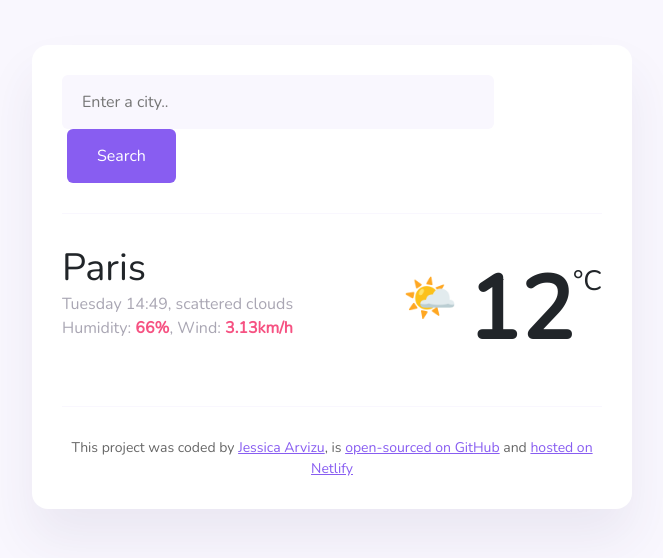
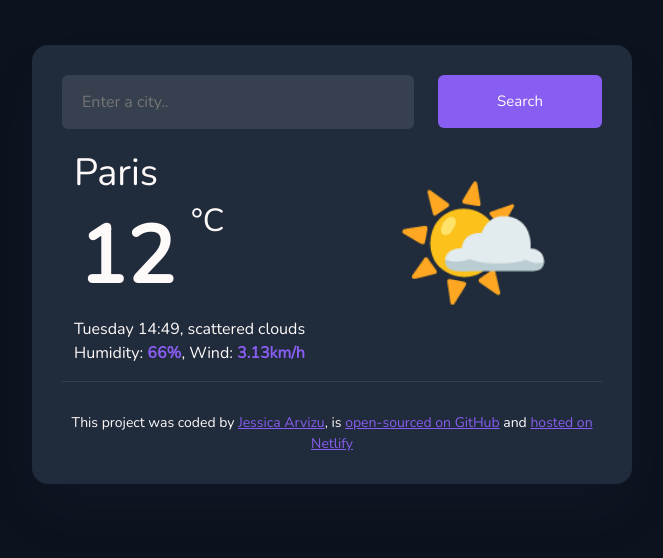
Before and after one commit to jessicaArvizu/Custom-Weather-App, a plain HTML site: page index.html in a window 1280 px wide. Shown: the whole page, without its empty margins (308-971 px from the left). Drawn offline with nearby package versions, Linux system fonts and the light colour scheme.

Commit message:
New Design

```diff
--- a/index.html
+++ b/index.html
@@ -9,31 +9,57 @@
     <link href="https://cdn.jsdelivr.net/npm/bootstrap@5.3.2/dist/css/bootstrap.min.css" rel="stylesheet"
         integrity="sha384-T3c6CoIi6uLrA9TneNEoa7RxnatzjcDSCmG1MXxSR1GAsXEV/Dwwykc2MPK8M2HN" crossorigin="anonymous">
     <link rel="stylesheet" href="src/style.css" />
-    <title>Meteo App</title>
+    <title>Weather App</title>
 </head>
 
 <body>
-    <div class="weather-app">
+    <div class="container weather-app">
+
         <header>
             <form class="search-form">
+                <div class="row">
+                    <div class="col-sm-8">
                         <input type="search" placeholder="Enter a city.." required class="search-form-input" />
+                    </div>
+                    <div class="col-sm-4">
                         <input type="submit" value="Search" class="search-form-button" />
+                    </div>
+                </div>
             </form>
         </header>
+
         <main>
-            <div class="weather-app-data">
-                <div>
+            <div class="row">
+                <div class="col-sm-6">
+                    <div class="container">
+                        <div class="row row-city">
                             <h1 class="weather-app-city">Paris</h1>
+                        </div>
+                        <div class="row row-weather-app-temperature">
+                            <div class="row g-0 row-weather-app-temperature">
+                                <div class="col-6 d-flex justify-content-center">
+                                    <div class="weather-app-temperature">12</div>
+                                </div>
+                                <div class="col-6 d-flex justify-content-start">
+                                    <div class="weather-app-unit">°C</div>
+                                </div>
+                            </div>
+                        </div>
+                        <div class="row row-weather-details">
                             <p class="weather-app-details">
                                 Tuesday 14:49, scattered clouds
                                 <br />
                                 Humidity: <strong>66%</strong>, Wind: <strong>3.13km/h</strong>
                             </p>
                         </div>
-                <div class="weather-app-temperature-container">
+                    </div>
+                </div>
+                <div class="col-sm-6">
+                    <div class="row">
+                        <div class="col d-flex justify-content-center">
                             <div class="weather-app-icon">🌤️</div>
-                    <div class="weather-app-temperature">12</div>
-                    <div class="weatehr-app-unit">°C</div>
+                        </div>
+                    </div>
                 </div>
             </div>
         </main>
--- a/src/style.scss
+++ b/src/style.scss
@@ -3,12 +3,14 @@
 /* Colors */
 $main: #0C131E;
 $surfaces: #202B3B;
+$items: #36404e;
 $accent: #885df1;
 $white: #FFFAFA;
 
 body {
-    background-color: #f9f7fe;
+    background-color: $main;
     font-family: 'Nunito', sans-serif;
+    color: $white;
 }
 
 a {
@@ -16,7 +18,7 @@ a {
 }
 
 .weather-app {
-    background: white;
+    background: $surfaces;
     max-width: 600px;
     margin: 45px auto;
     box-shadow: 0 30px 50px rgba(65, 50, 100, 0.08);
@@ -24,80 +26,74 @@ a {
     padding: 30px;
 }
 
-header {
-    border-bottom: 1px solid #f9f7fe;
-    padding: 0 0 30px 0;
-}
+
+.search-form {
+    width: 100%;
 
     .search-form-input {
-    background-color: #f9f7fe;
+        background-color: $items;
         border: none;
         border-radius: 6px;
         width: 80%;
         font-size: 16px;
         padding: 15px 20px;
+        width: 100%;
     }
 
     .search-form-button {
-    background: #885df1;
+        width: 100%;
+        background: $accent;
         padding: 15px 30px;
         border: none;
-    font-size: 16px;
-    margin-left: 5px;
+        font-size: 15px;
         border-radius: 6px;
-    color: white;
+        color: $white;
+    }
 }
 
+
 main {
-    padding: 30px 0;
-}
-
-.weather-app-data {
-    display: flex;
-    justify-content: space-between;
-}
-
+    margin-top: 20px;
+    .row-city {
         .weather-app-city {
             margin: 0;
             font-size: 38px;
             line-height: 48px;
         }
+    }
 
+    .row-weather-app-temperature {
+        .weather-app-temperature {
+            font-size: 5em;
+            font-weight: bold;
+        }
+
+        .weather-app-unit {
+            font-size: 2em;
+        }
+    }
+
+    .row-weather-details {
         .weather-app-details {
             font-size: 16px;
-    color: rgba(39, 33, 66, 0.4);
             line-height: 24px;
             font-weight: 500;
+
+            strong {
+                color: $accent;
+
             }
-
-.weather-app-details strong {
-    color: #f65282;
         }
-
-.weather-app-temperature-container {
-    display: flex;
     }
 
     .weather-app-icon {
-    font-size: 44px;
-    margin-top: 22px;
+        font-size: 8em;
     }
-
-.weather-app-temperature {
-    font-size: 88px;
-    margin-left: 10px;
-    font-weight: bold;
-}
-
-.weatehr-app-unit {
-    margin-top: 16px;
-    font-size: 28px;
 }
 
 footer {
-    border-top: 1px solid #f9f7fe;
+    border-top: 1px solid $items;
     padding: 30px 0 0 0;
     text-align: center;
     font-size: 14px;
-    color: rgba(0, 0, 0, 0.6);
 }
```
Also changed, not shown: src/style.css, 1 other file. Lines whose indentation alone changed are shown as unchanged.
